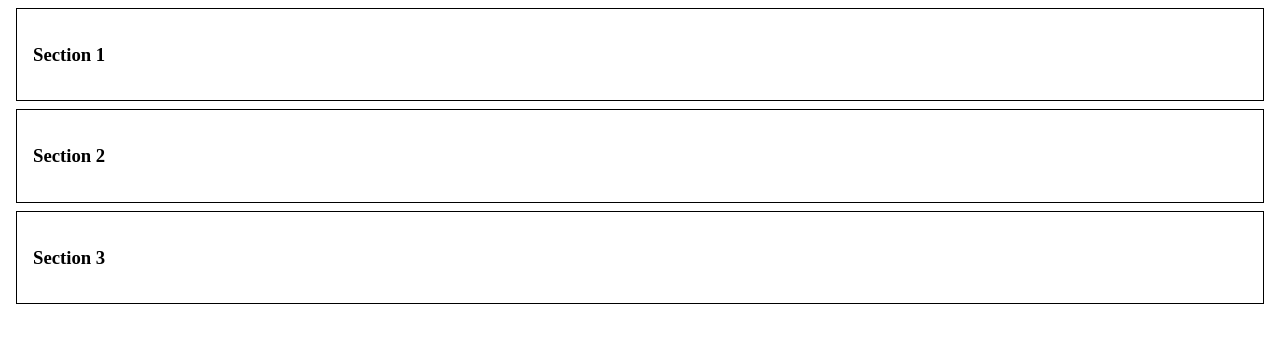
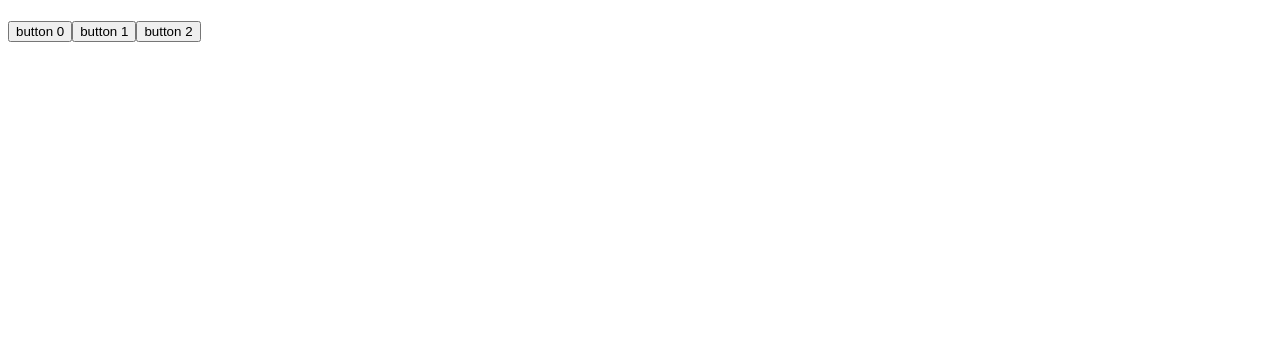
Before and after one commit to piotrszczesniak/react-accordion, a React (Create React App) app: page / in a window 1280 px wide. Shown: the top 342 px of the page. Built offline with nearby package versions, Linux system fonts and the light colour scheme.

Commit message:
another commit

```diff
--- a/src/App.js
+++ b/src/App.js
@@ -1,28 +1,8 @@
-import { Accordion } from './components/Accordion';
+// import { Accordion } from './components/Accordion';
 import { useState } from 'react';
 
 function App() {
-  const [selected, setSelected] = useState(null);
-
-  function toggleSelectedItem(index) {
-    console.log(index);
-    setSelected(index);
-  }
-
-  return (
-    <div className="App">
-      {accordionData.map((item, index) => (
-        <Accordion
-          onClick={() => toggleSelectedItem(index)}
-          title={item.title}
-          content={item.content}
-          key={index}
-          selected={selected}
-        />
-      ))}
-    </div>
-  );
-}
+  const [selected, setSelected] = useState();
 
   const accordionData = [
     {
@@ -49,4 +29,21 @@ const accordionData = [
     },
   ];
 
+  const toggleSelectedItem = (i) => {
+    setSelected(i);
+  };
+
+  return (
+    <div className="App">
+      <h1>{selected}</h1>
+      {accordionData.map((item, index) => (
+        <button key={index} onClick={() => toggleSelectedItem(index)}>
+          {' '}
+          button {index}
+        </button>
+      ))}
+    </div>
+  );
+}
+
 export default App;
--- a/src/components/Accordion.js
+++ b/src/components/Accordion.js
@@ -1,6 +1,6 @@
 import React from 'react';
 
-const Accordion = ({ title, content, stylected: open }) => {
+const Accordion = ({ title, content }) => {
   const styleDiv = {
     border: '1px solid black',
     padding: '1rem',
@@ -12,18 +12,18 @@ const Accordion = ({ title, content, stylected: open }) => {
     <div style={styleDiv}>
       <h3>{title}</h3>
       <p
-        style={
-          open
-            ? {
-                maxHeight: '300px',
-              }
-            : {
-                maxHeight: '0',
-                overflow: 'hidden',
-                padding: '0',
-                margin: '0',
-              }
-        }
+      // style={
+      //   open
+      //     ? {
+      //         maxHeight: '300px',
+      //       }
+      //     : {
+      //         maxHeight: '0',
+      //         overflow: 'hidden',
+      //         padding: '0',
+      //         margin: '0',
+      //       }
+      // }
       >
         {content}
       </p>
```
Lines whose indentation alone changed are shown as unchanged.
